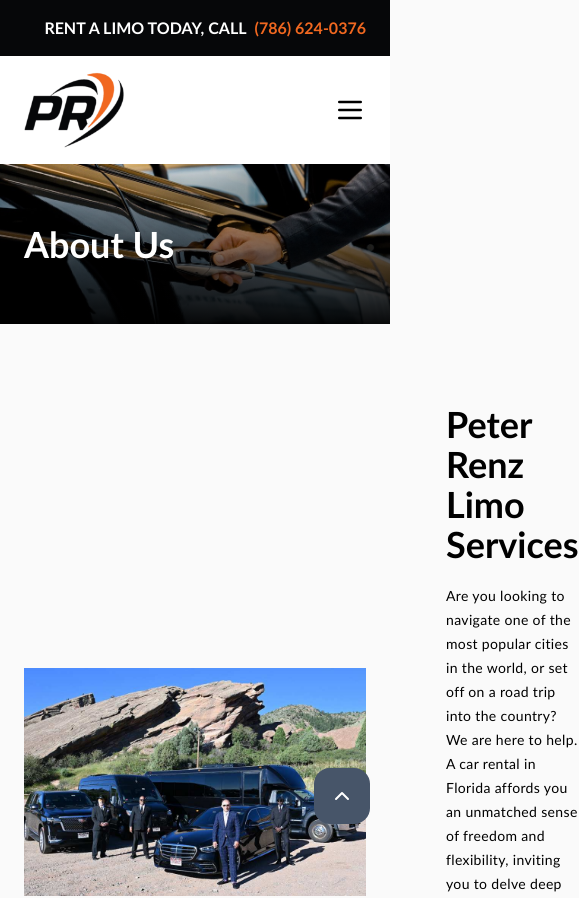
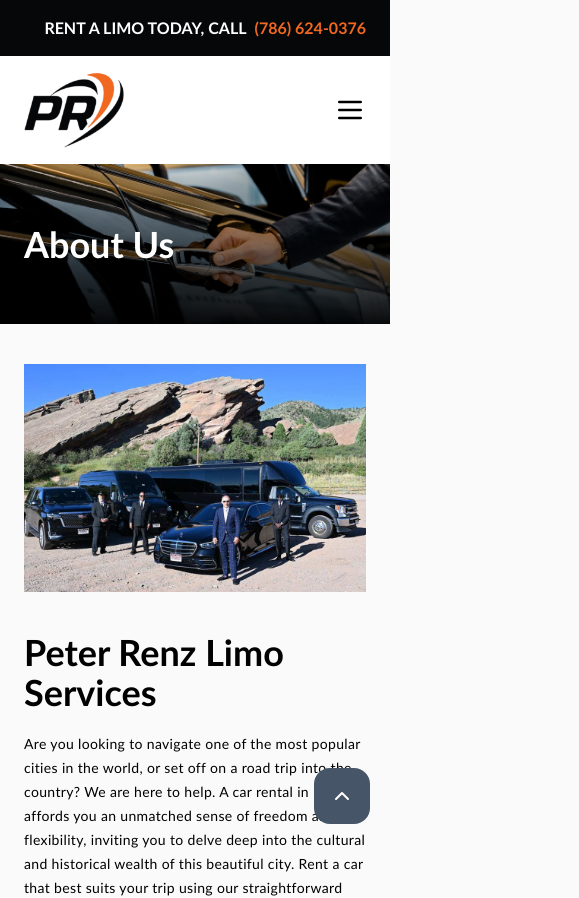
Before and after one commit to 2gbeh/prl, a Next.js app: page /about-us in a window 390 px wide. Shown: the top 898 px of the page, 579 px wide, since content can reach past the window. Built offline with nearby package versions, Linux system fonts and the light colour scheme.

Commit message:
fix(about-us): media query

```diff
--- a/components/atoms/card/index.tsx
+++ b/components/atoms/card/index.tsx
@@ -11,7 +11,7 @@
   console.log("🚀 ~ Card");
   // renders
   return (
-    <section className="container flex items-center gap-20 py-20">
+    <section className="flex-col container flex items-center gap-10 sm:gap-20 py-10 sm:py-20 sm:flex-row">
       {rtl ? (
         <>
           <article className="space-y-5">{children}</article>
```
